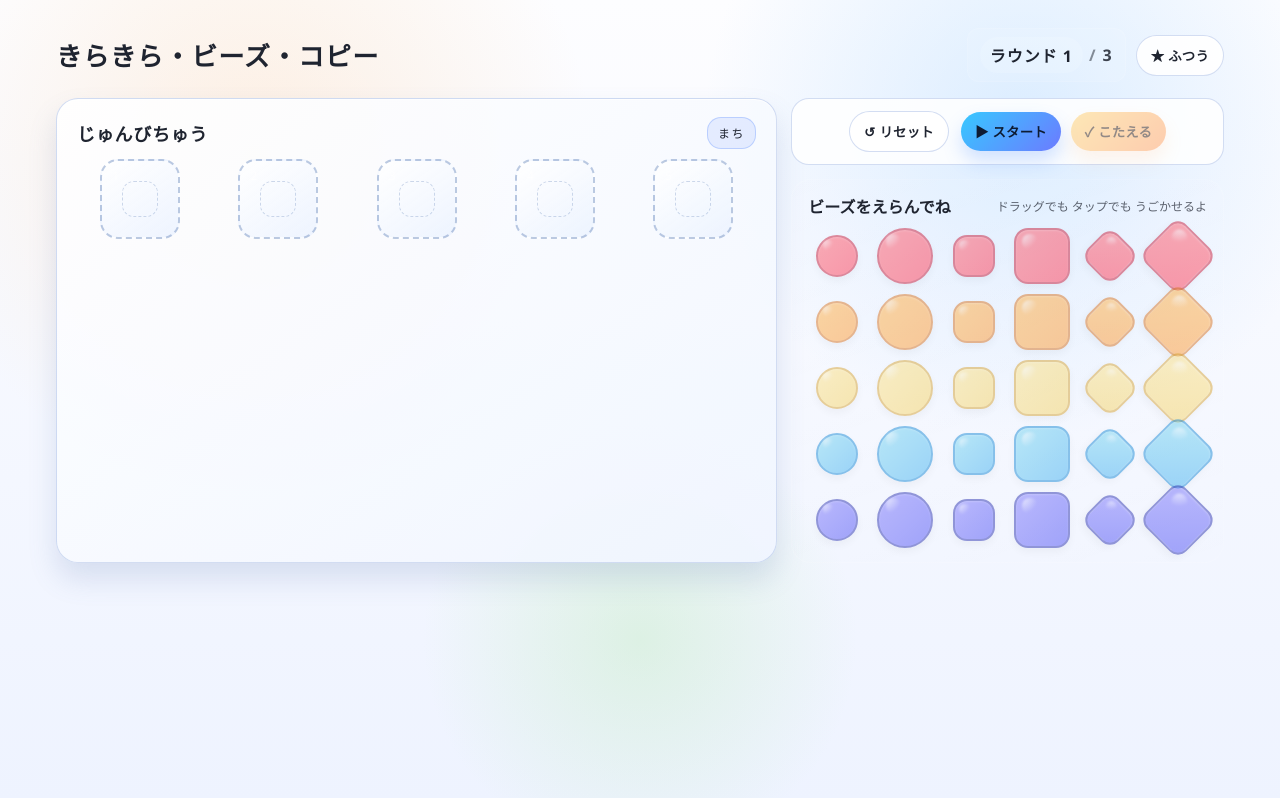
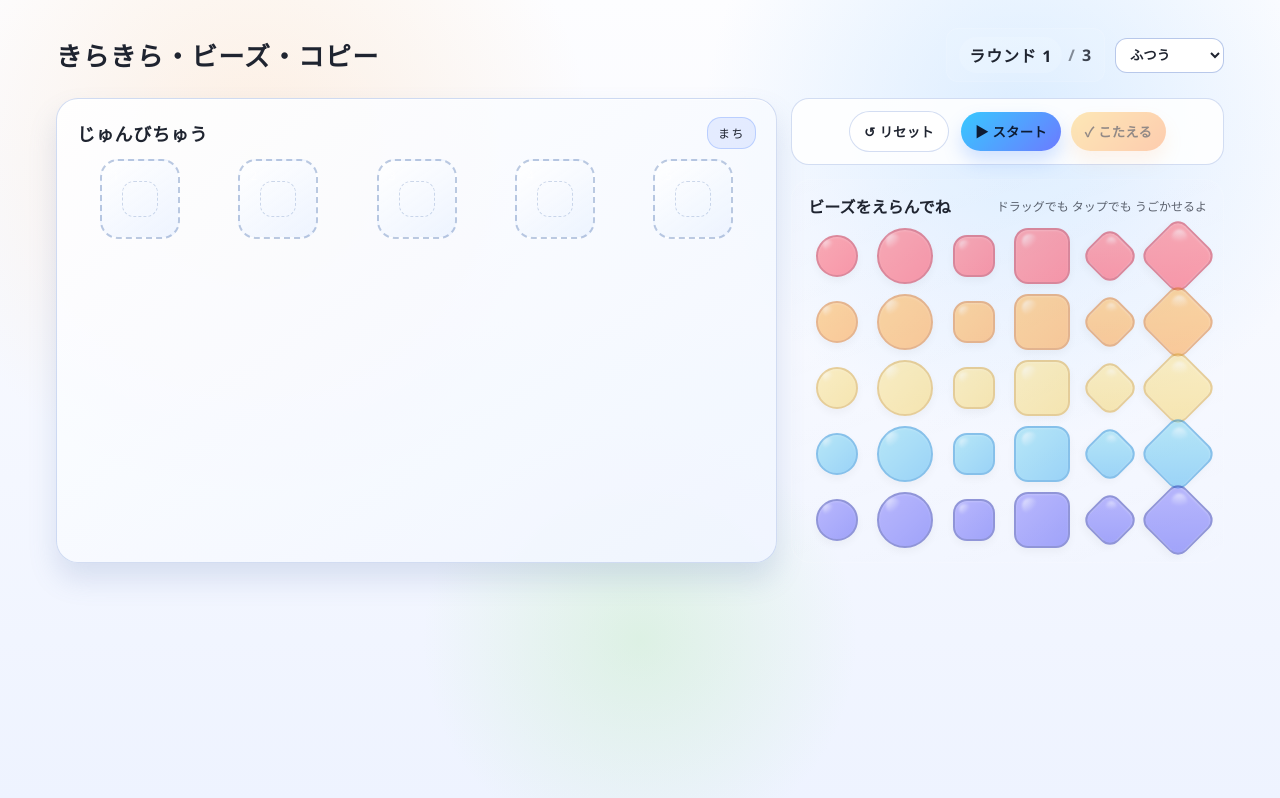
Before and after one commit to mypicto/kira-kira-beads, a React (Vite) app: page / in a window 1280 px wide. Built offline with nearby package versions, Linux system fonts and the light colour scheme.

Commit message:
難易度選択機能を追加し、ゲームのレイアウトを難易度に応じて変更。CSSスタイルを更新し、難易度に応じたスロット数を設定。

```diff
--- a/src/App.tsx
+++ b/src/App.tsx
@@ -1,4 +1,4 @@
-import { DragEvent, useEffect, useMemo, useReducer, useRef, useState } from 'react';
+import { DragEvent, useEffect, useMemo, useReducer, useRef, useState, ChangeEvent } from 'react';
 import { Bead, Difficulty, MAX_ROUNDS } from './domain/gameTypes';
 import { DifficultyConfig, getDifficultyConfig } from './domain/difficulty';
 import { generateProblem } from './domain/problemGenerator';
@@ -124,11 +124,10 @@ export default function App() {
     startProblem();
   };
 
-  const handleToggleDifficulty = () => {
+  const handleSelectDifficulty = (event: ChangeEvent<HTMLSelectElement>) => {
     if (state.showTotalSummary) return;
     if (state.phase !== 'idle') return;
-
-    const next: Difficulty = state.difficulty === 'easy' ? 'normal' : 'easy';
+    const next = event.target.value as Difficulty;
     const emptySlots = createEmptySlots(getDifficultyConfig(next).numSlots);
     clearTimer();
     dispatch({ type: 'SET_DIFFICULTY', difficulty: next, slots: emptySlots });
@@ -155,9 +154,16 @@ export default function App() {
         </div>
         <div className="header-right">
           <RoundStatus currentRound={state.currentRound} maxRound={MAX_ROUNDS} />
-          <button className="btn btn-ghost" onClick={handleToggleDifficulty} disabled={state.showTotalSummary || state.phase !== 'idle'}>
-            ★ {state.difficulty === 'easy' ? 'かんたん' : 'ふつう'}
-          </button>
+          <select
+            className="difficulty-select"
+            value={state.difficulty}
+            onChange={handleSelectDifficulty}
+            disabled={state.showTotalSummary || state.phase !== 'idle'}
+          >
+            <option value="easy">かんたん</option>
+            <option value="normal">ふつう</option>
+            <option value="hard">むずかしい</option>
+          </select>
         </div>
       </header>
 
--- a/src/components/GameBoard/GameBoard.tsx
+++ b/src/components/GameBoard/GameBoard.tsx
@@ -14,6 +14,8 @@ type Props = {
 export function GameBoard({ phase, problem, placement, onSlotDrop, onSlotClear, disabled = false }: Props) {
   const displaySlots = phase === 'showing' && problem ? problem.slots : placement;
   const canInteract = phase === 'reproduce' && !disabled;
+  const isHardLayout = displaySlots.length > 5;
+  const columns = isHardLayout ? 5 : displaySlots.length || 5;
 
   const title = (() => {
     if (phase === 'showing') return 'おてほんをおぼえてね';
@@ -35,7 +37,7 @@ export function GameBoard({ phase, problem, placement, onSlotDrop, onSlotClear,
         <div className="gameboard-title">{title}</div>
         <div className="gameboard-phase">{phaseLabel}</div>
       </div>
-      <div className="slot-row">
+      <div className="slot-row" style={{ gridTemplateColumns: `repeat(${columns}, minmax(48px, 1fr))` }}>
         {displaySlots.map((slot) => (
           <Slot
             key={slot.index}
--- a/src/components/ResultView/ResultView.tsx
+++ b/src/components/ResultView/ResultView.tsx
@@ -68,7 +68,10 @@ export function ResultView({
       <div className="result-top">
         <div className="result-column">
           <div className="result-label">おてほん</div>
-          <div className="result-slot-row">
+          <div
+            className="result-slot-row"
+            style={{ gridTemplateColumns: `repeat(${Math.min(problem.slots.length, 5)}, minmax(46px, 1fr))` }}
+          >
             {problem.slots.map((slot) => (
               <Slot key={slot.index} slot={slot} borderColor="green" disabled showIndex />
             ))}
@@ -76,7 +79,10 @@ export function ResultView({
         </div>
         <div className="result-column">
           <div className="result-label">あなたのこたえ</div>
-          <div className="result-slot-row">
+          <div
+            className="result-slot-row"
+            style={{ gridTemplateColumns: `repeat(${Math.min(problem.slots.length, 5)}, minmax(46px, 1fr))` }}
+          >
             {problem.slots.map((slot) => {
               const userSlot = placement.find((s) => s.index === slot.index);
               const borderColor = borderForSlots(slot, userSlot);
--- a/src/domain/difficulty.ts
+++ b/src/domain/difficulty.ts
@@ -27,6 +27,17 @@ const normalConfig: DifficultyConfig = {
   sizes: ['small', 'large'],
 };
 
+const hardConfig: DifficultyConfig = {
+  numSlots: 15,
+  numBeadsInProblem: 15,
+  showDurationMs: 500,
+  colors: normalConfig.colors,
+  shapes: normalConfig.shapes,
+  sizes: normalConfig.sizes,
+};
+
 export function getDifficultyConfig(difficulty: Difficulty): DifficultyConfig {
-  return difficulty === 'easy' ? easyConfig : normalConfig;
+  if (difficulty === 'easy') return easyConfig;
+  if (difficulty === 'hard') return hardConfig;
+  return normalConfig;
 }
--- a/src/domain/gameTypes.ts
+++ b/src/domain/gameTypes.ts
@@ -25,7 +25,7 @@ export type Problem = {
   slots: Slot[];
 };
 
-export type Difficulty = 'easy' | 'normal';
+export type Difficulty = 'easy' | 'normal' | 'hard';
 
 export type ResultRank = 'perfect' | 'good' | 'ok' | 'try';
 
--- a/src/styles/global.css
+++ b/src/styles/global.css
@@ -43,6 +43,15 @@ body {
   display: flex;
   align-items: center;
   gap: 10px;
+}
+
+.difficulty-select {
+  padding: 8px 10px;
+  border-radius: 12px;
+  border: 1px solid rgba(167, 187, 229, 0.8);
+  background: #fff;
+  color: var(--text-main);
+  font-weight: 700;
 }
 .app-title {
   display: flex;
```
Also changed, not shown: doc/design.md (+17 -4 lines), doc/specification.md (+23 -13 lines).
